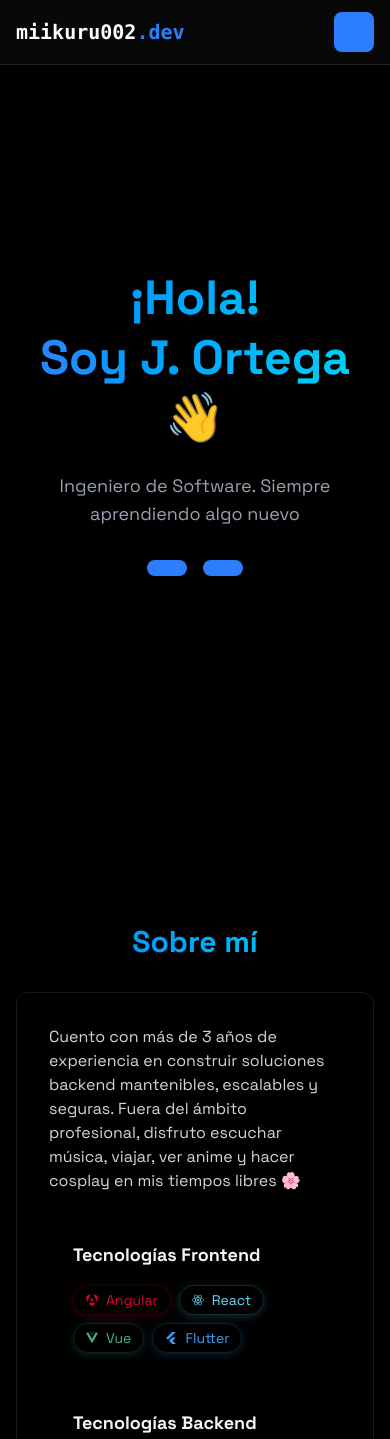
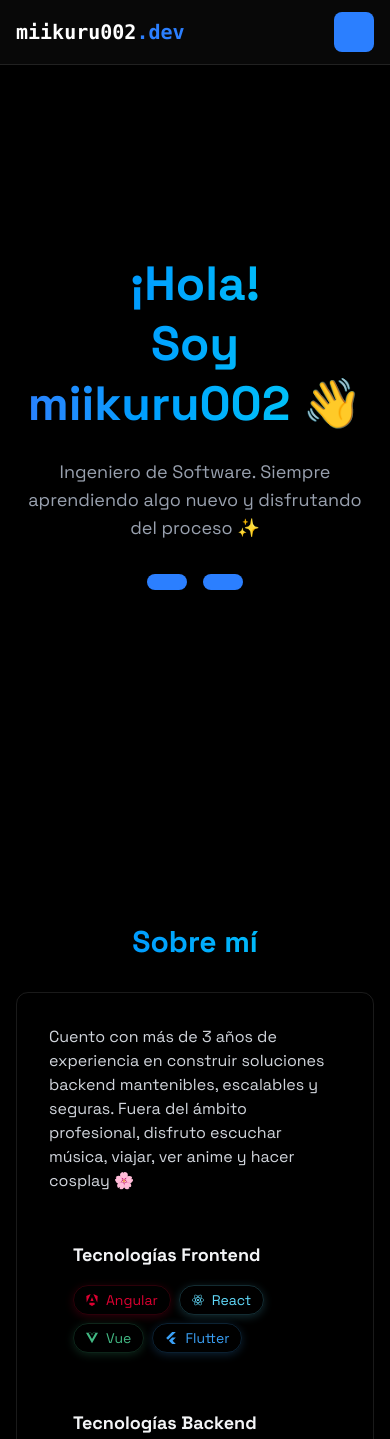
Before and after one commit to miikuru002/personal-portfolio, a Vue app: page / in a window 390 px wide. Shown: the top 1439 px of the page. Built offline with nearby package versions, Linux system fonts and the light colour scheme; some icons are missing.

Commit message:
fix: update personal descriptions in AboutSection.vue and HeroSection.vue for clarity and consistency

```diff
--- a/src/views/AboutSection.vue
+++ b/src/views/AboutSection.vue
@@ -67,7 +67,7 @@ const getStyles = (color: string) => ({
           <p class="text-gray-300 mb-6">
             Cuento con más de 3 años de experiencia en construir soluciones backend mantenibles,
             escalables y seguras. Fuera del ámbito profesional, disfruto escuchar música, viajar,
-            ver anime y hacer cosplay en mis tiempos libres 🌸
+            ver anime y hacer cosplay 🌸
           </p>
 
           <div class="grid grid-cols-1 sm:grid-cols-2 gap-2">
--- a/src/views/HeroSection.vue
+++ b/src/views/HeroSection.vue
@@ -11,11 +11,13 @@ import LinkButton from '@/views/components/LinkButton.vue';
           class="text-5xl md:text-7xl font-bold mb-6 bg-gradient-to-r from-blue-500 to-cyan-400 bg-clip-text text-transparent leading-tight"
         >
           ¡Hola! <br />
-          Soy J. Ortega <span class="text-white">👋</span>
+          Soy <span class="md:hidden">miikuru002</span
+          ><span class="hidden md:inline">J. Ortega</span>
+          <span class="text-white"> 👋</span>
         </h1>
 
         <p class="text-gray-400 text-lg mb-8 max-w-lg mx-auto">
-          Ingeniero de Software. Siempre aprendiendo algo nuevo
+          Ingeniero de Software. Siempre aprendiendo algo nuevo y disfrutando del proceso ✨
         </p>
 
         <div class="flex flex-wrap justify-center gap-4">
```
